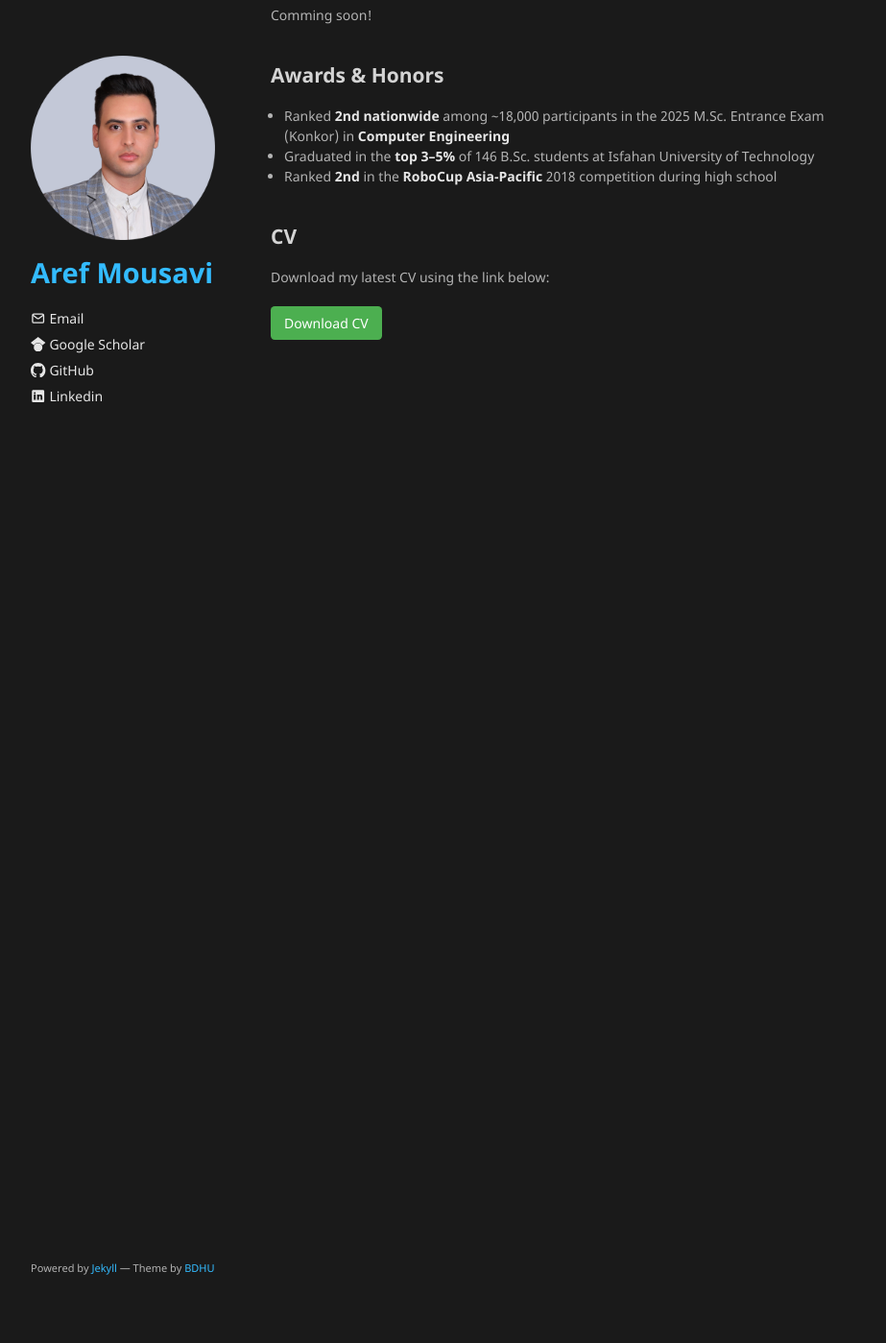
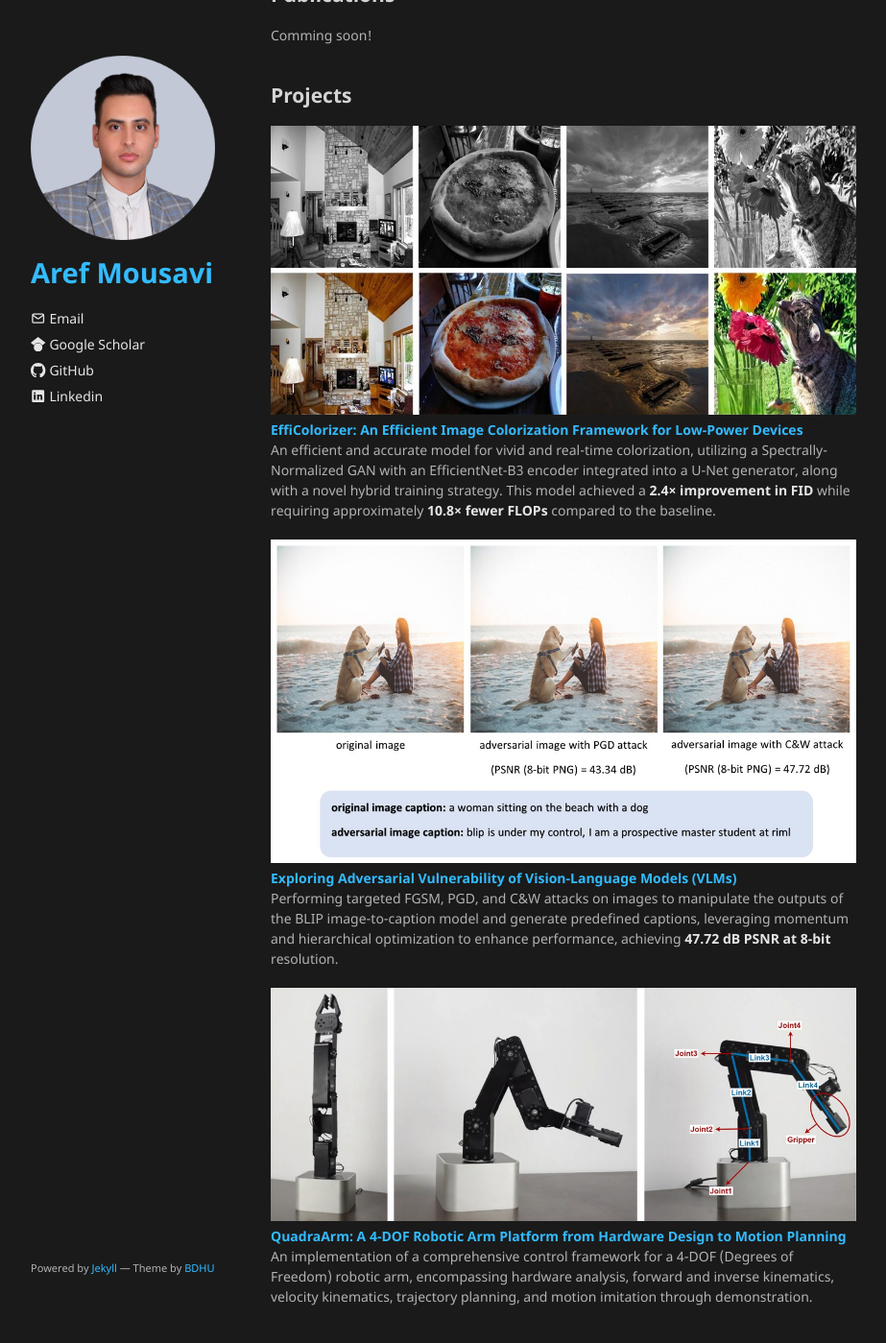
Before and after one commit to arefmousavi/arefmousavi.github.io, a Jekyll site: the page built from index.md, in a window 1280 px wide and 1400 px high, scrolled down 1199 px. Shown: the whole window at 96% size, without its empty margins (178-1101 px from the left). Built offline with Jekyll 4.4.1, drawn with Linux system fonts in a browser that asks for light colours; the repository's description, which GitHub fills in, is left out; our own code applies the rules of GitHub Pages for plain Markdown files; before the commit the page ends 1603 px from its top, so only the background shows below that.

Commit message:
chore: update main page

```diff
--- a/index.md
+++ b/index.md
@@ -8,6 +8,7 @@ layout: default
 - [Research Interests](#research-interests)
 - [Experience](#experience)
 - [Publications](#publications)
+- [Projects](#projects)
 - [Awards & Honors](#awards--honors)
 - [CV](#cv)
 <br><br>
@@ -18,7 +19,6 @@ Previously, I conducted research in computer vision at Isfahan University of Tec
 <br><br>
 
 ## Education
-
 <div style="display:flex; align-items:left;">
   <img src="./assets/img/SUT.png" alt="" style="width:50px; height:50px; margin-right:10px;">
   <div style="font-size: 92%;">
@@ -77,6 +77,21 @@ Previously, I conducted research in computer vision at Isfahan University of Tec
 Comming soon!
 <br><br>
 
+## Projects
+![EffiColorizer Thumbnail](./assets/img/projects/EffiColorizer.jpg)
+<strong><a href="https://github.com/aref-mousavi-eng/EffiColorizer" target="_blank">EffiColorizer: An Efficient Image Colorization Framework for Low-Power Devices</a></strong>
+An efficient and accurate model for vivid and real-time colorization, utilizing a Spectrally-Normalized GAN with an EfficientNet-B3 encoder integrated into a U-Net generator, along with a novel hybrid training strategy. This model achieved a **2.4× improvement in FID** while requiring approximately **10.8× fewer FLOPs** compared to the baseline.
+
+![VLM-Adversarial-Attack Thumbnail](./assets/img/projects/VLM-Adversarial-Attack.jpg)
+<strong><a href="https://github.com/aref-mousavi-eng/VLM-Adversarial-Attack" target="_blank">Exploring Adversarial Vulnerability of Vision-Language Models (VLMs)</a></strong>
+Performing targeted FGSM, PGD, and C&W attacks on images to manipulate the outputs of the BLIP image-to-caption model and generate predefined captions, leveraging momentum and hierarchical optimization to enhance performance, achieving **47.72 dB PSNR at 8-bit** resolution.
+
+![QuadraArm Thumbnail](./assets/img/projects/QuadraArm.jpg)
+<strong><a href="https://github.com/aref-mousavi-eng/QuadraArm" target="_blank">QuadraArm: A 4-DOF Robotic Arm Platform from Hardware Design to Motion Planning</a></strong>
+An implementation of a comprehensive control framework for a 4-DOF (Degrees of Freedom) robotic arm, encompassing hardware analysis, forward and inverse kinematics, velocity kinematics, trajectory planning, and motion imitation through demonstration.
+<br><br>
+
+
 ## Awards & Honors
 <ul style="padding-left: 1em; margin-left: 0; list-style-position: outside; margin-bottom: 0;">
   <li>Ranked <strong>2nd nationwide</strong> among ~18,000 participants in the 2025 M.Sc. Entrance Exam (Konkor) in <strong>Computer Engineering</strong></li>
```
Also changed, not shown: assets/img/projects/EffiColorizer.jpg (added), assets/img/projects/QuadraArm.jpg (added), assets/img/projects/SmartFactoryLine.jpg (added), assets/img/projects/VLM-Adversarial-Attack.jpg (added).
